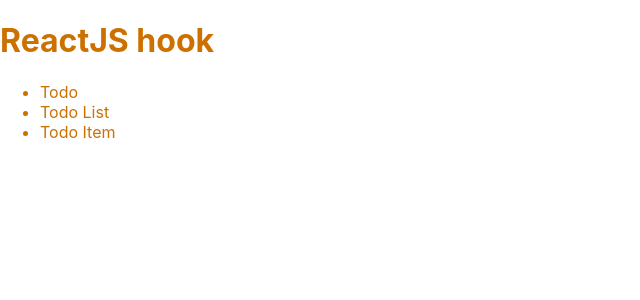
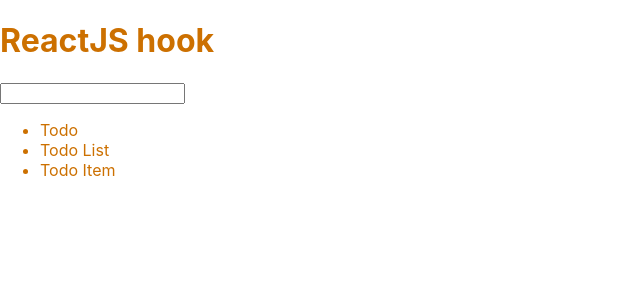
Before and after one commit to theduong73274/React-Hook, a React (Create React App) app: page / in a window 1280 px wide. Shown: the top 300 px of the page, without its empty margins (0-640 px from the left). Built offline with nearby package versions, Linux system fonts and the light colour scheme.

Commit message:
TodoFormSubmit v 1.0

```diff
--- a/src/App.js
+++ b/src/App.js
@@ -1,5 +1,6 @@
 import { useState } from "react";
 import "./App.scss";
+import TodoForm from "./components/TodoForm";
 import TodoList from "./components/TodoList";
 
 function App() {
@@ -19,11 +20,17 @@
     setTodoList(newTodoList);
   }
 
+  function handleTodoFormSubmit(formValues) {
+    console.log(formValues);
+    // add new todo to current todo list
+  }
+
   return (
     <div className="App">
       <h1>ReactJS hook</h1>
 
       {/* <ColorBox /> */}
+      <TodoForm onSubmit={handleTodoFormSubmit} />
       <TodoList todos={todoList} onTodoClick={handleTodoClick} />
     </div>
   );
--- /dev/null
+++ b/src/components/TodoForm/index.jsx
@@ -0,0 +1,43 @@
+import React, { useState } from 'react';
+import PropTypes from 'prop-types';
+
+TodoForm.propTypes = {
+    onSubmit: PropTypes.func,
+};
+
+TodoForm.defaultProps = {
+    onSubmit: null,
+}
+
+function TodoForm(props) {
+    const { onSubmit } = props;
+    const [value, setValue] = useState('');
+
+    function handleValueChange(e){
+        setValue(e.target.value);
+        console.log(e.target.value);
+    }
+
+    function handleSubmit(e){
+        // Prevent reloading browser
+        e.preventDefault();
+        if(!onSubmit) return false;
+
+        const formValues = {
+            title: value,
+
+        };
+        onSubmit(formValues);
+    }
+
+    return (
+        <form onSubmit={handleSubmit}>
+            <input
+            type="text"
+            value={value}
+            onChange={handleValueChange}/>
+        </form>
+    );
+}
+
+export default TodoForm;
```
Also changed, not shown: src/components/TodoForm/TodoForm.scss (added).
